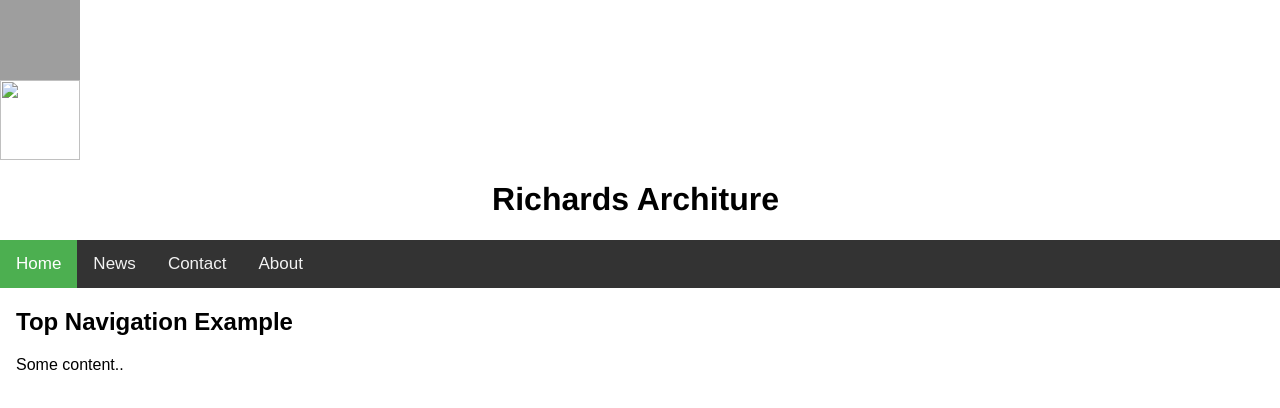
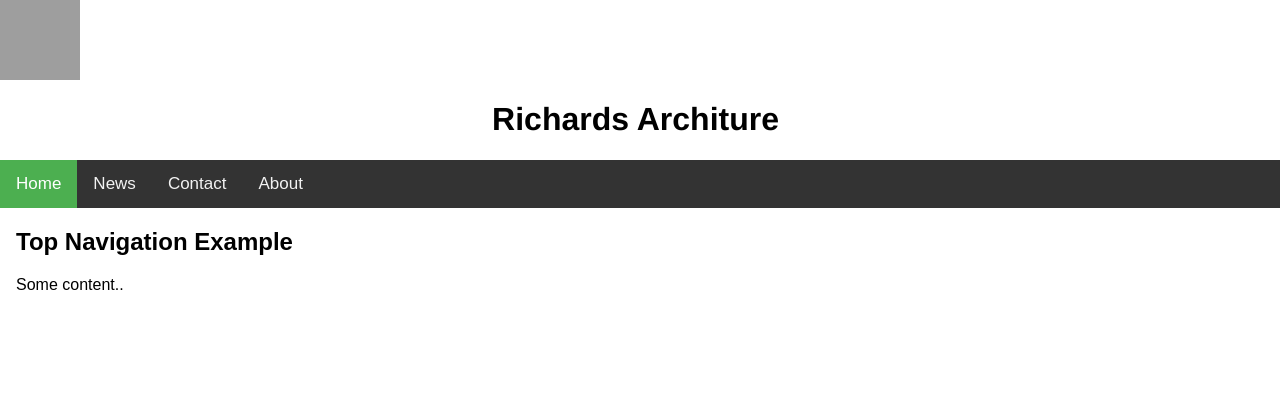
Before and after one commit to ollieangell/ollieangell, a plain HTML site: page index.html in a window 1280 px wide. Drawn offline with Linux system fonts and the light colour scheme; grey boxes are pictures that could not be loaded.

Commit message:
Update index.html

```diff
--- a/index.html
+++ b/index.html
@@ -4,7 +4,6 @@
 <img src="https://www.dropbox.com/s/0zvgjvm79x30wao/Screenshot%202019-04-12%20at%2022.41.08.png?raw=1" alt="Smart Home" width="80" height="80">
 
 <div class="Header">
-        <img style="height: 10vh; display: inline;" src="1.jpg.png" alt="">
         <h1 style="font-family:Helvetica; text-align:center;">Richards Architure <img> </h1>
         <div></div>
     </div>
```
